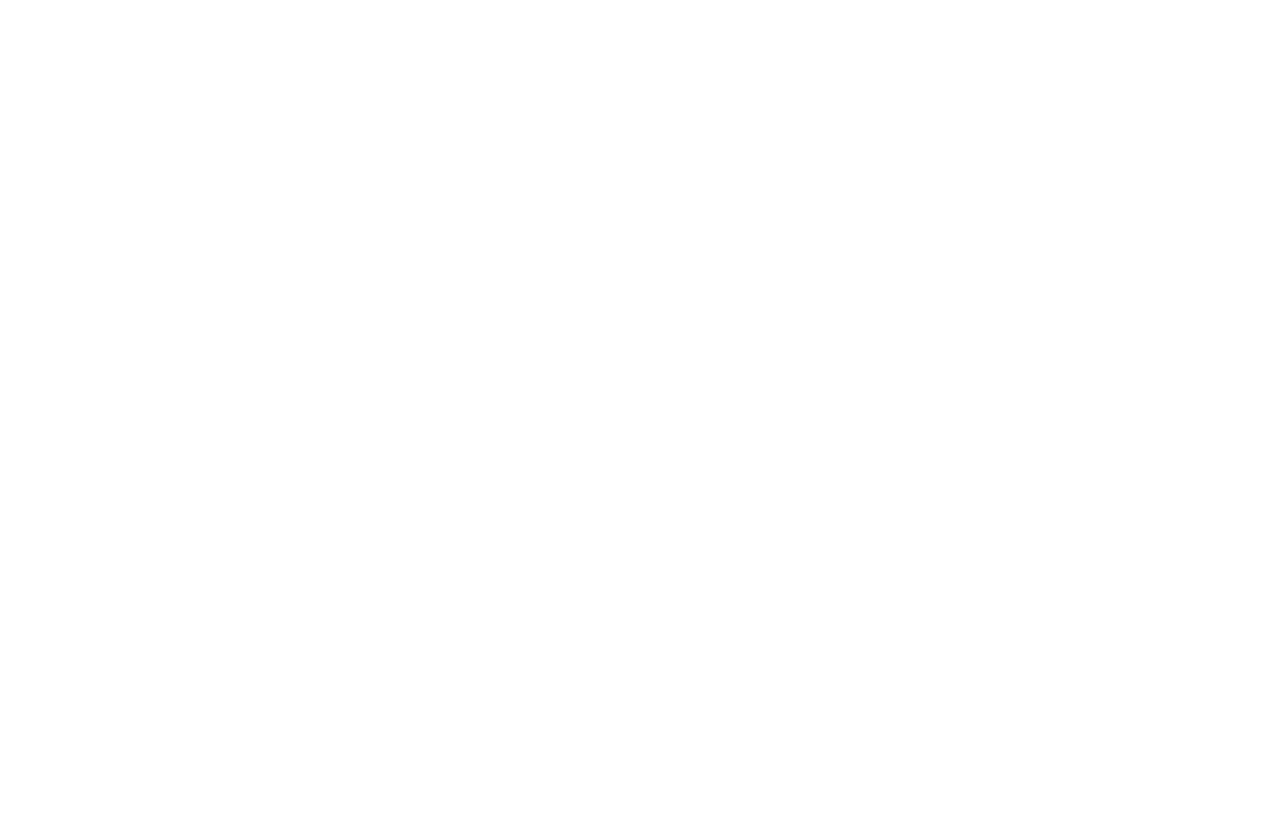
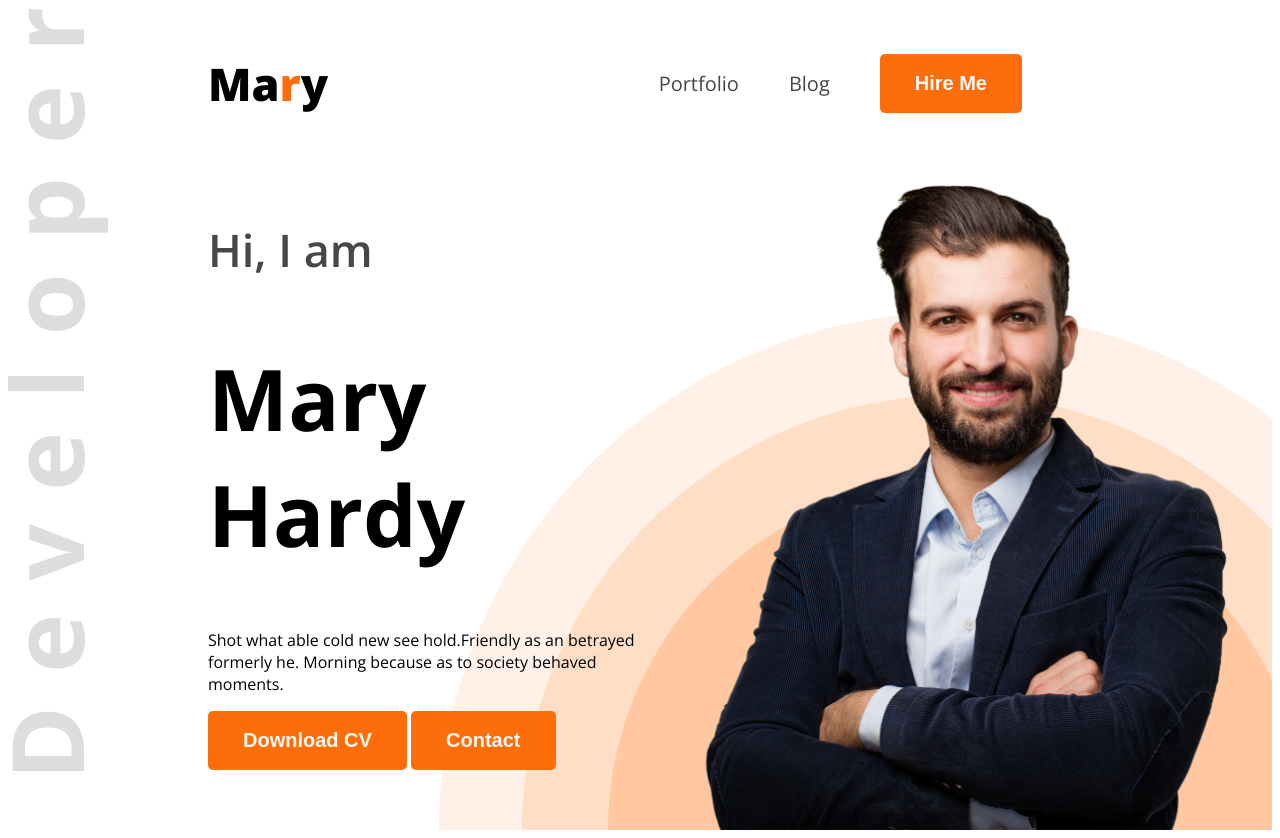
Before and after one commit to nahid-77/web-developer-portfolio, a plain HTML site: page index.html in a window 1280 px wide. Before the commit the page ends 800 px from the top, so only its background shows below. Drawn offline with nearby package versions, Linux system fonts and the light colour scheme.

Commit message:
added the hero or banner section

```diff
--- a/index.html
+++ b/index.html
@@ -4,16 +4,41 @@
     <meta charset="UTF-8" />
     <meta name="viewport" content="width=device-width, initial-scale=1.0" />
     <title>Web Developer Portfolio</title>
+    <link rel="preconnect" href="https://fonts.googleapis.com" />
+    <link rel="preconnect" href="https://fonts.gstatic.com" crossorigin />
+    <link
+      href="https://fonts.googleapis.com/css2?family=Open+Sans:ital,wght@0,300..800;1,300..800&display=swap"
+      rel="stylesheet"
+    />
+    <link rel="stylesheet" href="styles/portfolio.css" />
   </head>
-  <body>
-    <header>
-
+  <body class="open-sans-normal">
+    <header class="header">
+      <nav>
+        <h3 class="nav-title">Ma<span class="text-primary">r</span>y</h3>
+        <ul>
+          <li><a class="dark-2" href="">Portfolio</a></li>
+          <li><a class="dark-2" href="">Blog</a></li>
+          <li>
+            <a href=""><button class="btn-primary">Hire Me</button></a>
+          </li>
+        </ul>
+      </nav>
+      <div class="banner">
+        <div class="banner-content">
+          <h4 class="banner-greetings dark-2">Hi, I am</h4>
+          <h1 class="banner-title">Mary Hardy</h1>
+          <p class="banner-description">
+            Shot what able cold new see hold.Friendly as an betrayed formerly
+            he. Morning because as to society behaved moments.
+          </p>
+          <button class="btn-primary">Download CV</button>
+          <button class="btn-primary">Contact</button>
+        </div>
+        <img class="banner-profile-pic" src="images/hardy.png" alt="" />
+      </div>
     </header>
-    <main>
-
-    </main>
-    <footer>
-
-    </footer>
+    <main></main>
+    <footer></footer>
   </body>
 </html>
--- /dev/null
+++ b/styles/portfolio.css
@@ -0,0 +1,93 @@
+/* *{
+    margin: 0;
+    padding:0 ;
+} */
+
+.open-sans-normal {
+  font-family: "Open Sans", serif;
+  font-optical-sizing: auto;
+  font-style: normal;
+  font-variation-settings:
+    "wdth" 100;
+}
+
+/* shared styles */
+.text-primary{
+    color: #FD6E0A;
+}
+
+.dark-2{
+    color: #474747;
+}
+
+.btn-primary{
+    color: #FFF8F3;
+    background-color: #FD6E0A;
+    font-size: 20px;
+    border-radius: 5px;
+    padding: 18px 35px;
+    font-weight: bold;
+    border: none;
+}
+
+/* header */
+
+.header{
+    background-image:url('../images/developer.png'),url('../images/header_bg.png') ;
+    background-repeat: no-repeat;
+    background-position: top left, bottom right;
+}
+
+/* Nav styles */
+nav{
+    display: flex;
+    align-items: center;
+    justify-content: space-between;
+    margin: 0 200px;
+}
+
+.nav-title{
+    font-weight: 800;
+    font-size: 45px;
+}
+
+nav ul li{
+    list-style: none;
+    margin-right: 50px;
+}
+
+nav li a{
+    text-decoration: none;
+    font-size: 20px;
+}
+
+nav ul{
+    display: flex;
+    align-items: center;
+}
+
+/* banner styles */
+
+.banner{
+    display: flex;
+    justify-content: space-between;
+    margin: 0 35px 0 200px;
+}
+
+.banner-content{
+    max-width: 580px;
+}
+
+.banner-greetings{
+    font-size: 45px;
+    font-weight: 600;
+}
+
+.banner-title{
+    font-size: 85px ;
+    font-weight:bold ;
+}
+
+.banner-profile-pic{
+    width: 580px;
+}
```
